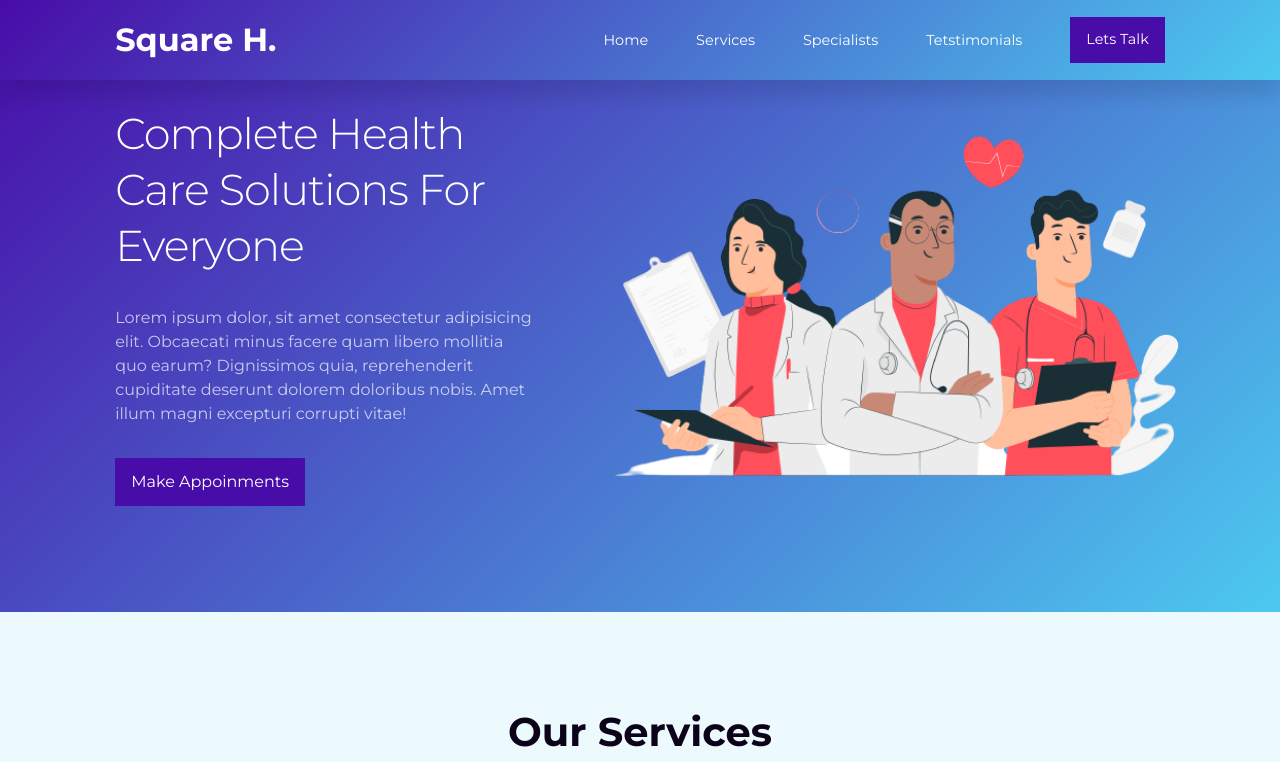
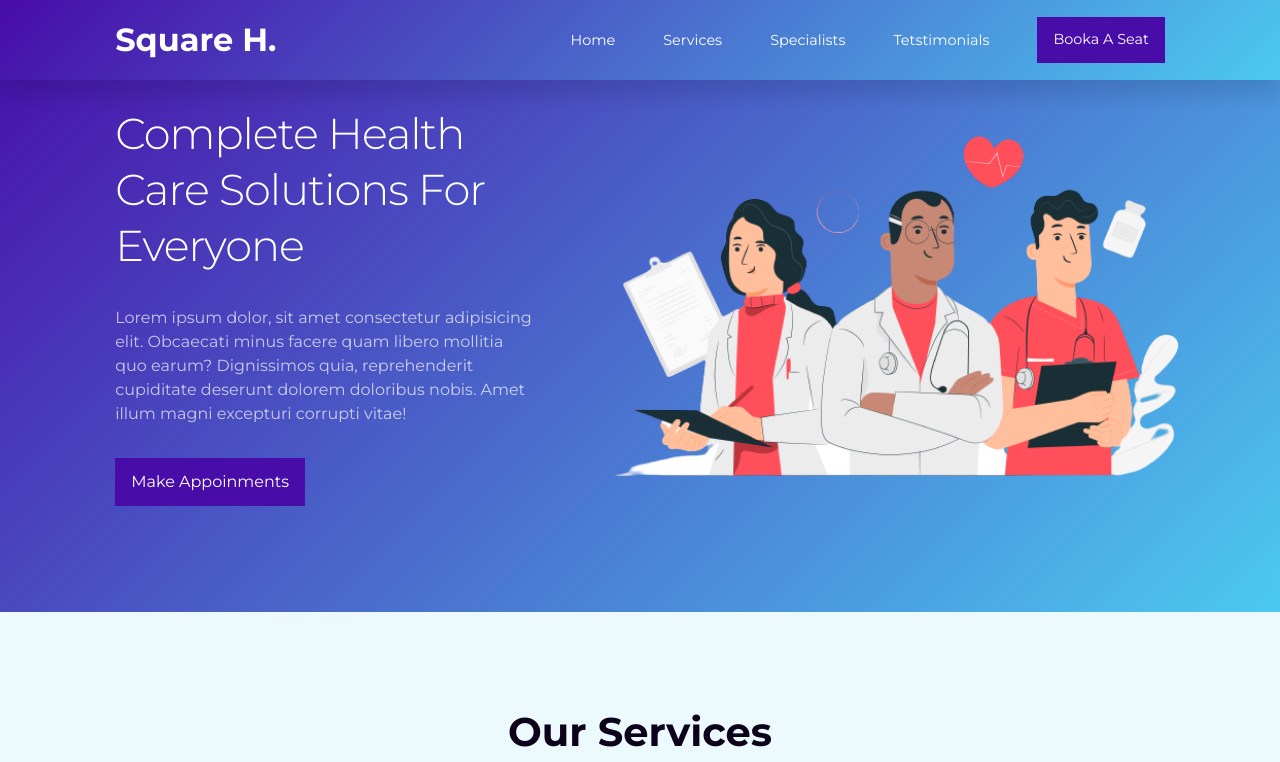
Before and after one commit to yousufj733/Square, a website: page index.html in a window 1280 px wide. Shown: the top 762 px of the page. Drawn offline with nearby package versions, Linux system fonts and the light colour scheme.

Commit message:
add buton

```diff
--- a/index.html
+++ b/index.html
@@ -27,7 +27,7 @@
                 <li><a href="#services">Services</a></li>
                 <li><a href="#specialists">Specialists</a></li>
                 <li><a href="#tetstimonials">Tetstimonials</a></li>
-                <li><a href="#appoinment" class="btn "> Lets Talk</a></li>
+                <li><a href="#appoinment" class="btn "> Booka A Seat </a></li>
             </ul>
             <button id="open__nav-btn" title="open"><i class="uil uil-bars"></i></button>
             <button id="close__nav-btn" title="close"><i class="uil uil-multiply"></i></button>
```
